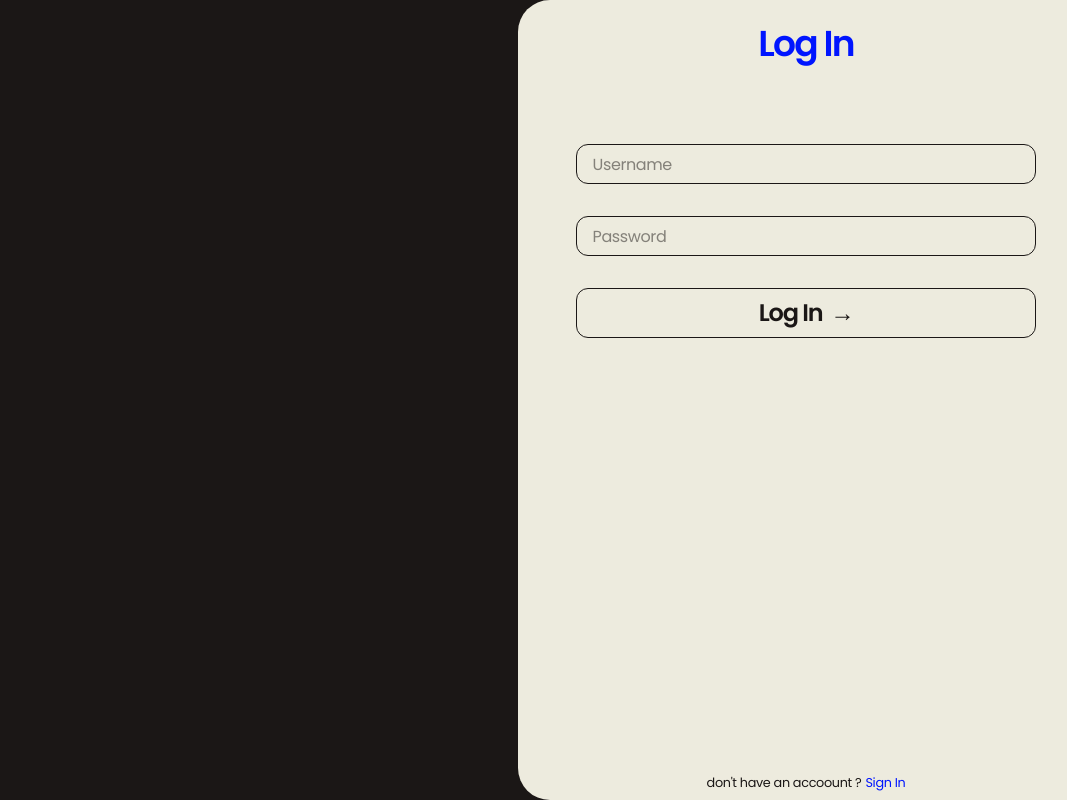
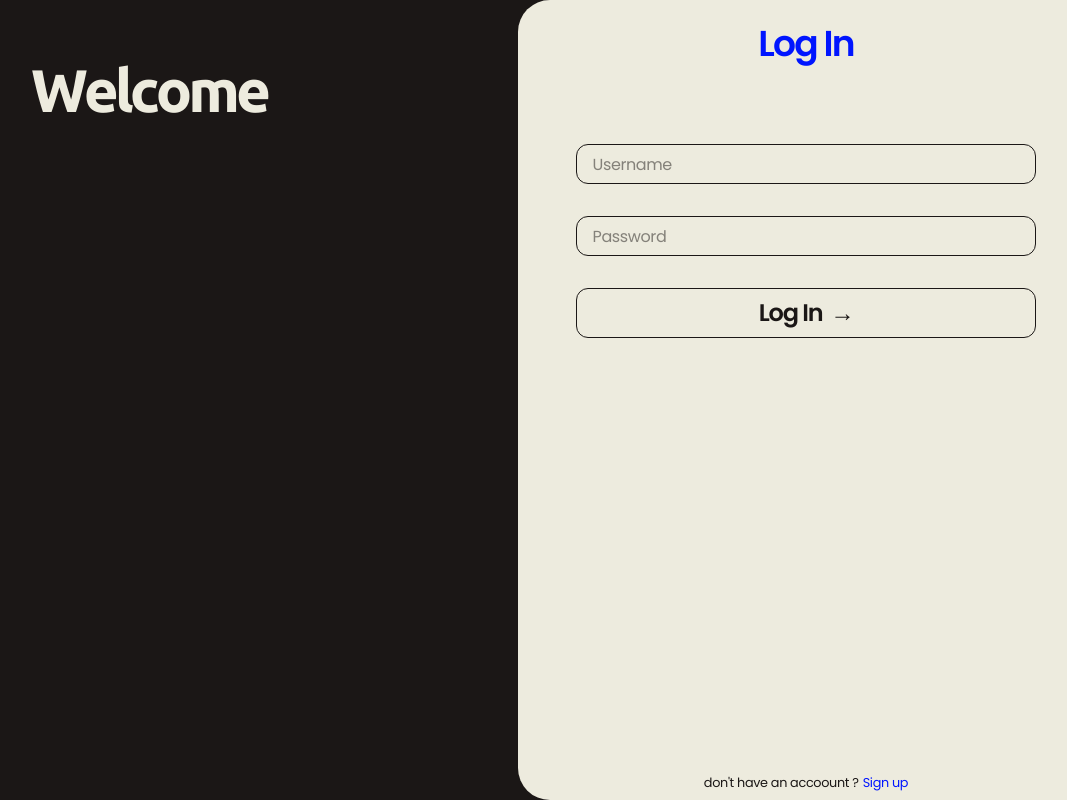
Before and after one commit to Pouyahlvt/Precision-Accounting, a Next.js app: page /Login in a window 1280 px wide. Shown: the whole page, without its empty margins (186-1253 px from the left). Built offline with nearby package versions, Linux system fonts and the light colour scheme.

Commit message:
try make a welcome massage :( have a lot of bug

```diff
--- a/src/app/Login/page.jsx
+++ b/src/app/Login/page.jsx
@@ -2,6 +2,7 @@
 
 import { useState, useEffect, useRef } from "react";
 import gsap from "gsap";
+import { WordByWord } from "@/src/componenets/tesxtAnimations";
 
 const EnterPage = () => {
   const [logIn, setLogIn] = useState(true);
@@ -30,6 +31,21 @@ const EnterPage = () => {
   return (
     <div className="overflow-hidden">
       <div className="relative w-full h-screen bg-noir-black">
+        <div className="absolute top-15 w-[55%] flex justify-center">
+          <WordByWord
+            text={"Welcome"}
+            state={!logIn}
+            className={"text-cotton text-6xl font-ubuntu font-bold"}
+          />
+        </div>
+        <div className="absolute top-15 w-[55%] flex justify-center">
+          <WordByWord
+            text={"Welcome 2"}
+            state={logIn}
+            className={"text-cotton text-6xl font-ubuntu font-bold"}
+          />
+        </div>
+
         <div
           ref={loginRef}
           className="absolute right-0 w-[45%] h-screen rounded-l-4xl bg-cotton ">
@@ -56,8 +72,12 @@ const EnterPage = () => {
           </div>
           <div className="flex w-full justify-center mt-8">
             <button
-              onMouseEnter={() => setHover("login-button")}
-              onMouseLeave={() => setHover(null)}
+              onMouseEnter={(e) => {
+                (e.preventDefault(), setHover("login-button"));
+              }}
+              onMouseLeave={(e) => {
+                (e.preventDefault(), setHover(null));
+              }}
               className="border-[0.1rem] w-[80%] cursor-pointer border-noir-black rounded-xl px-4 py-2
               font-poppins font-semibold text-2xl text-noir-black tracking-tighter active:scale-98
               transition-all duration-200 ease-in-out">
@@ -76,7 +96,7 @@ const EnterPage = () => {
               onClick={() => setLogIn(!logIn)}
               className="text-real-blue cursor-pointer ml-1">
               {" "}
-              Sign In
+              Sign up
             </span>
           </p>
         </div>
@@ -86,7 +106,7 @@ const EnterPage = () => {
           <h1
             className="w-full mt-6 flex justify-center text-4xl font-poppins
           tracking-tighter font-semibold text-real-blue">
-            Sign In
+            Sign up
           </h1>
           <div className="flex w-full justify-center mt-20">
             <input
@@ -98,7 +118,7 @@ const EnterPage = () => {
           </div>
           <div className="flex w-full justify-center mt-8">
             <input
-              placeholder="Password "
+              placeholder="Email address "
               type="text"
               className="border-[0.1rem] w-[80%] h-10 border-noir-black rounded-xl px-4 py-2
               font-poppins text-noir-black tracking-tight outline-0 focus:border-[0.2rem] transition-all duration-0 ease-in-out"
@@ -106,7 +126,7 @@ const EnterPage = () => {
           </div>
           <div className="flex w-full justify-center mt-8">
             <input
-              placeholder="confirm Password "
+              placeholder="Password "
               type="text"
               className="border-[0.1rem] w-[80%] h-10 border-noir-black rounded-xl px-4 py-2
               font-poppins text-noir-black tracking-tight outline-0 focus:border-[0.2rem] transition-all duration-0 ease-in-out"
@@ -137,12 +157,12 @@ const EnterPage = () => {
           <p
             className="text-[0.8rem] text-noir-black font-poppins tracking-tight
           absolute bottom-2 w-full flex justify-center cursor-default">
-            {`don't have an accoount ? `}
+            {`have an accoount ? `}
             <span
               onClick={() => setLogIn(!logIn)}
               className="text-real-blue cursor-pointer ml-1">
               {" "}
-              log in
+              Log in
             </span>
           </p>
         </div>
--- /dev/null
+++ b/src/componenets/tesxtAnimations.jsx
@@ -0,0 +1,61 @@
+"use client";
+
+import { useRef, useEffect } from "react";
+import gsap from "gsap";
+import { useGSAP } from "@gsap/react";
+
+export const WordByWord = ({ text, className, state }) => {
+  const container = useRef();
+  const words = text.split("");
+
+  useGSAP(() => {});
+
+  useEffect(() => {
+    if (state) {
+      const tl = gsap.timeline();
+
+      words.forEach((_, i) => {
+        tl.to(
+          `.word-${i + 1}`,
+          {
+            opacity: 0,
+            y: 5,
+            duration: 0.15,
+            ease: "power3.in",
+          },
+          "-=0.1",
+        );
+
+        tl.set(`.word-${i + 1}`, { y: -5, opacity: 0 });
+      });
+    } else {
+      const tl = gsap.timeline({ delay: 0.5 });
+
+      words.forEach((_, i) => {
+        tl.to(
+          `.word-${i + 1}`,
+          {
+            opacity: 1,
+            y: 0,
+            duration: 0.15,
+            ease: "power3.out",
+          },
+          "-=0.1",
+        );
+      });
+    }
+  }, [state, words]);
+
+  return (
+    <div ref={container} className={`flex ${className}`}>
+      {state &&
+        words.map((word, i) => (
+          <p
+            key={i}
+            className={`word-${i + 1} opacity-0 -translate-y-5 ${word === ":" ? "ml-6 mr-2" : "-ml-1"}`}>
+            {word}
+          </p>
+        ))}
+    </div>
+  );
+};
```
